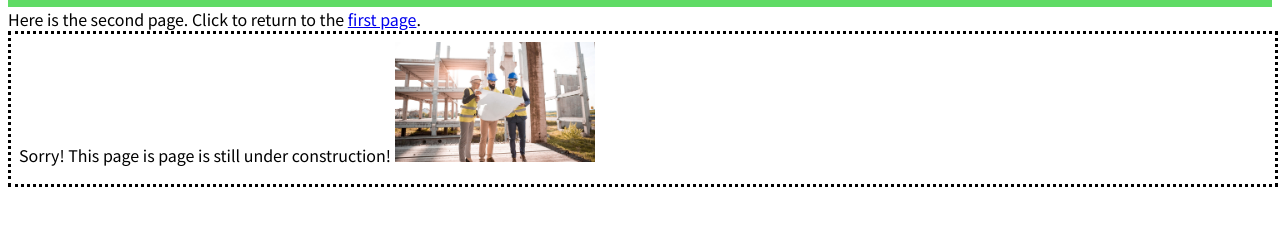
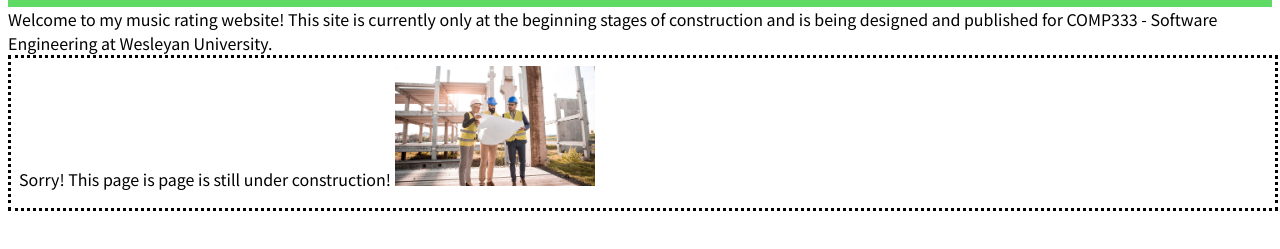
Before and after one commit to ajlaff/comp333_website, a plain HTML site: page index.html in a window 1280 px wide. Shown: the part 283-532 px from the top of the page. Drawn offline with Linux system fonts and the light colour scheme.

Commit message:
index_update

```diff
--- a/index.html
+++ b/index.html
@@ -37,8 +37,9 @@
         <div><a href = "Page_Under_Construction.html">Your Reviews</a></div>
         <div><a href = "Page_Under_Construction.html">About Us</a></div>
       </div>
-    Here is the second page. Click to return to the <a href="html_sample.html">
-    first page</a>.
+    Welcome to my music rating website! This site is currently only at the beginning
+    stages of construction and is being designed and published for COMP333 - Software
+    Engineering at Wesleyan University.
 
     <iframe src="Iframe_construction.html" name="navframe"></iframe>
 </body>
```
